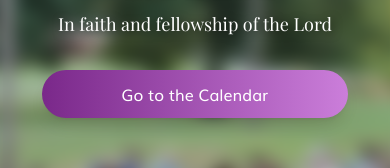
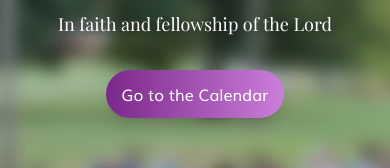
Before and after one commit to homiemace/faith-and-fellowship, a SvelteKit app: page / in a window 390 px wide. Shown: the part 326-494 px from the top of the page. Built offline with nearby package versions, Linux system fonts and the light colour scheme; no server answers.

Commit message:
Fixed horizontal scrolling quickly.

```diff
--- a/src/routes/+layout.svelte
+++ b/src/routes/+layout.svelte
@@ -21,14 +21,20 @@
     }
 </script>
 
+<svelte:head>
+    <meta name="viewport" content="width=device-width, initial-scale=1.0, maximum-scale=1.0, user-scalable=no">
+</svelte:head>
+
 <ToastConfig />
 
 <div class="flex flex-col min-h-screen">
     <Header />
     <PageBackground {currentPage} />
 
-    <main class="flex-1 flex flex-col z-10 max-w-full p-4 md:p-8">
-        <slot />
+    <main class="flex-1 flex flex-col z-10 w-full overflow-x-hidden p-4 md:p-8">
+        <div class="w-full max-w-full">
+            <slot />
+        </div>
     </main>
 
     <CodePopup {showPopup} onClose={closePopup} />
--- a/src/routes/+page.svelte
+++ b/src/routes/+page.svelte
@@ -41,8 +41,8 @@
 
 <div class="homepage-background"></div>
 
-<div class="flex flex-col min-h-[calc(100vh-4rem)] justify-between w-full relative">
-    <div class="flex-1 flex flex-col items-center w-full relative overflow-hidden mt-24 px-4">
+<div class="flex flex-col min-h-[calc(100vh-4rem)] justify-between w-full relative overflow-x-hidden">
+    <div class="flex-1 flex flex-col items-center w-full relative overflow-hidden mt-24 px-2 sm:px-4">
 
         <section class="flex flex-col justify-center items-center text-center w-full py-12 md:py-24 relative z-10">
             <h2 class="text-4xl md:text-6xl lg:text-8xl font-extrabold mb-4 select-none text-white text-shadow-lg">Make Heaven Crowded</h2>
@@ -51,7 +51,7 @@
 
             <div class="mb-12">
                 <button
-                    class="group relative inline-flex h-12 items-center justify-center overflow-hidden rounded-full btn btn-primary hover-scale bg-brand px-20 font-medium text-white shadow-lg transition-all duration-300 hover:scale-105 hover:shadow-xl"
+                    class="group relative inline-flex h-12 items-center justify-center overflow-hidden rounded-full btn btn-primary hover-scale bg-brand px-4 sm:px-20 font-medium text-white shadow-lg transition-all duration-300 hover:scale-105 hover:shadow-xl w-full sm:w-auto"
                     on:click={() => {
                         window.location.href = "/calendar";
                     }}
@@ -63,9 +63,9 @@
                 </button>
             </div>
 
-            <section class="py-4 md:py-8 px-4 md:px-6 text-center relative z-10">
+            <section class="py-4 md:py-8 px-2 sm:px-4 md:px-6 text-center relative z-10">
                 <h3 class="text-3xl md:text-4xl lg:text-5xl font-bold mb-4 select-none text-white text-shadow-lg">Daily Inspiration for Your Journey</h3>
-                <blockquote class="p-6 md:p-8 text-white-900 italic text-shadow-lg max-w-xl mx-auto h-full flex flex-col justify-between" style="line-height: 1.8;">
+                <blockquote class="p-4 sm:p-6 md:p-8 text-white-900 italic text-shadow-lg max-w-xl mx-auto h-full flex flex-col justify-between" style="line-height: 1.8; word-wrap: break-word;">
                     {#if isLoading}
                         <div class="flex justify-center items-center h-full">
                             <span class="loader"></span>
@@ -117,4 +117,13 @@
     .text-shadow-lg {
         text-shadow: 2px 2px 8px rgba(0, 0, 0, 0.5);
     }
+    :global(.homepage-background) {
+        @apply fixed inset-0 scale-110;
+        background-image: url('/images/faithandfellowshipbackground.webp');
+        background-size: cover;
+        background-position: center;
+        background-repeat: no-repeat;
+        filter: blur(var(--blur-amount));
+        -webkit-filter: blur(var(--blur-amount));
+    }
 </style>
```
